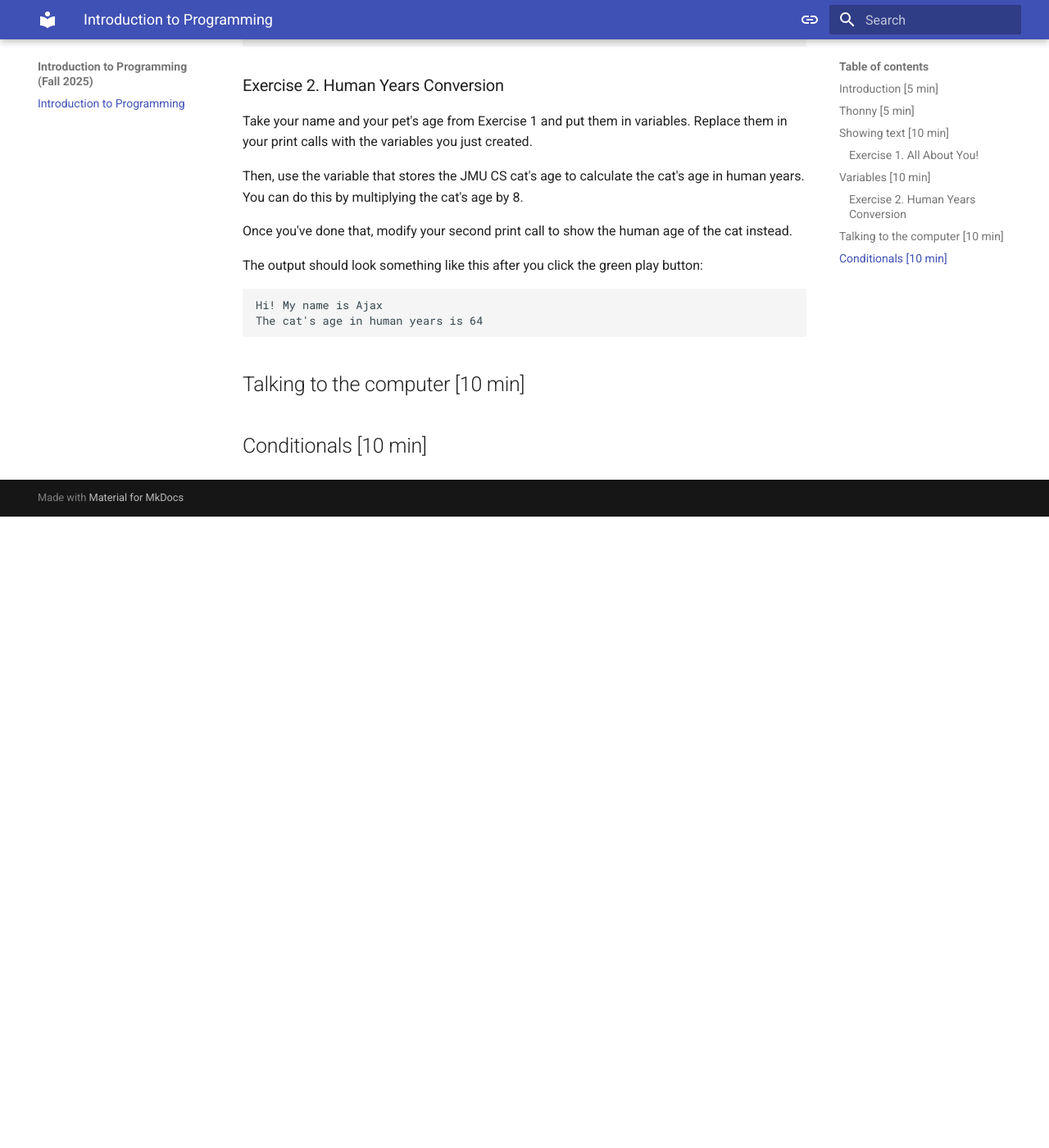
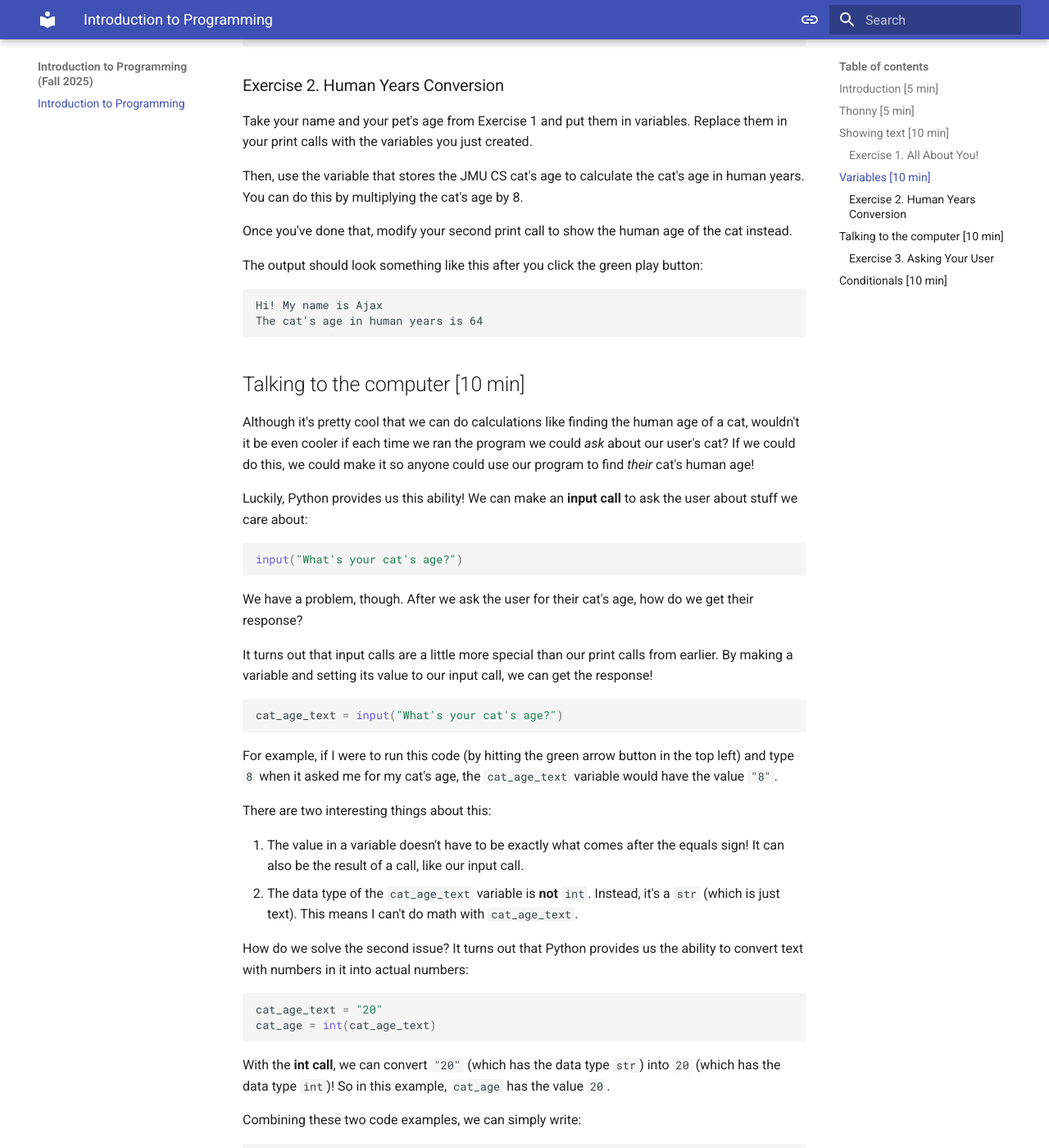
Before and after one commit to ajaxvp/digital-f25-itp, an MkDocs documentation site: the page built from docs/index.md, in a window 1280 px wide and 1400 px high, scrolled down 4044 px. Shown: the whole window at 82% size. Built offline with MkDocs 1.6.1 and Material for MkDocs 9.7.7, drawn with Linux system fonts in a browser that asks for light colours; before the commit the page ends 4674 px from its top, so only the background shows below that; some of the changed text lies outside the part shown.

Commit message:
updates + license

````diff
--- a/docs/index.md
+++ b/docs/index.md
@@ -127,4 +127,58 @@ The cat's age in human years is 64
 
 ## Talking to the computer [10 min]
 
+Although it's pretty cool that we can do calculations like finding the human age of a cat, wouldn't it be even cooler if each time we ran the program we could *ask* about our user's cat? If we could do this, we could make it so anyone could use our program to find *their* cat's human age!
+
+Luckily, Python provides us this ability! We can make an **input call** to ask the user about stuff we care about:
+
+```py
+input("What's your cat's age?")
+```
+
+We have a problem, though. After we ask the user for their cat's age, how do we get their response?
+
+It turns out that input calls are a little more special than our print calls from earlier. By making a variable and setting its value to our input call, we can get the response!
+
+```py
+cat_age_text = input("What's your cat's age?")
+```
+
+For example, if I were to run this code (by hitting the green arrow button in the top left) and type `8` when it asked me for my cat's age, the `cat_age_text` variable would have the value `"8"`.
+
+There are two interesting things about this:
+
+1. The value in a variable doesn't have to be exactly what comes after the equals sign! It can also be the result of a call, like our input call.
+2. The data type of the `cat_age_text` variable is **not** `int`. Instead, it's a `str` (which is just text). This means I can't do math with `cat_age_text`.
+
+How do we solve the second issue? It turns out that Python provides us the ability to convert text with numbers in it into actual numbers:
+
+```py
+cat_age_text = "20"
+cat_age = int(cat_age_text)
+```
+
+With the **int call**, we can convert `"20"` (which has the data type `str`) into `20` (which has the data type `int`)! So in this example, `cat_age` has the value `20`.
+
+Combining these two code examples, we can simply write:
+
+```py
+cat_age_text = input("What's your cat's age?")
+cat_age = int(cat_age_text)
+```
+
+First, we ask the user what their cat's age is. This age is then stored as the value of the variable `cat_age_text`. But we have a problem: the data type of the variable `cat_age_text` is `str`! We can't do math on it yet, so we use an int call to convert `cat_age_text` into a number, making it have the `int` data type. Then, we set `cat_age` to be that value.
+
+### Exercise 3. Asking Your User
+
+Working off of Exercise 2, rewrite your variables that store your name and the JMU CS cat's age to instead ask the user for their name and cat's age.
+
+Running your program should look something like this after you click the green play button. The example responses for this run of the program are after the question marks in the questions.
+
+```
+What is your name? Ajax
+What's your cat's age? 8
+Hi! Your name is Ajax
+Your cat's age in human years is 64
+```
+
 ## Conditionals [10 min]
````
Also changed, not shown: 4 other files.
